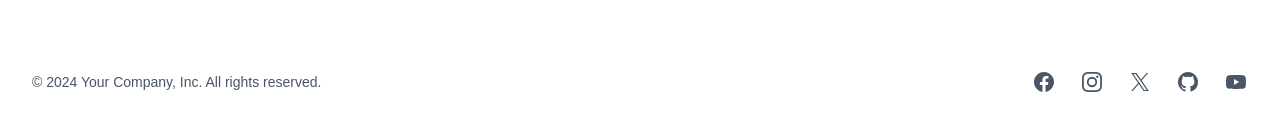
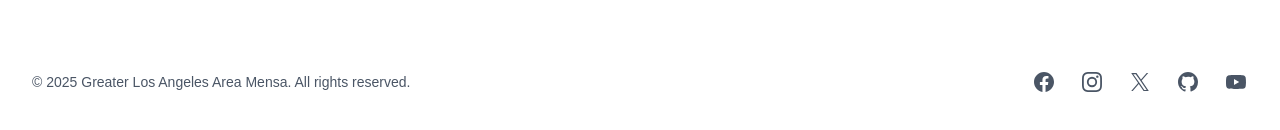
Before and after one commit to anreyw/glaam-web, a Next.js app: page / in a window 1280 px wide. Shown: the part 1387-1517 px from the top of the page. Built offline with nearby package versions, Linux system fonts and the light colour scheme; a web font is replaced by a local one.

Commit message:
Add correct Footer text

```diff
--- a/src/components/Footer.tsx
+++ b/src/components/Footer.tsx
@@ -81,7 +81,7 @@ export default function Footer() {
           ))}
         </div>
         <p className="mt-8 text-center text-sm/6 text-gray-600 md:order-1 md:mt-0 dark:text-gray-400">
-          &copy; 2024 Your Company, Inc. All rights reserved.
+          &copy; 2025 Greater Los Angeles Area Mensa. All rights reserved.
         </p>
       </div>
     </footer>
```
